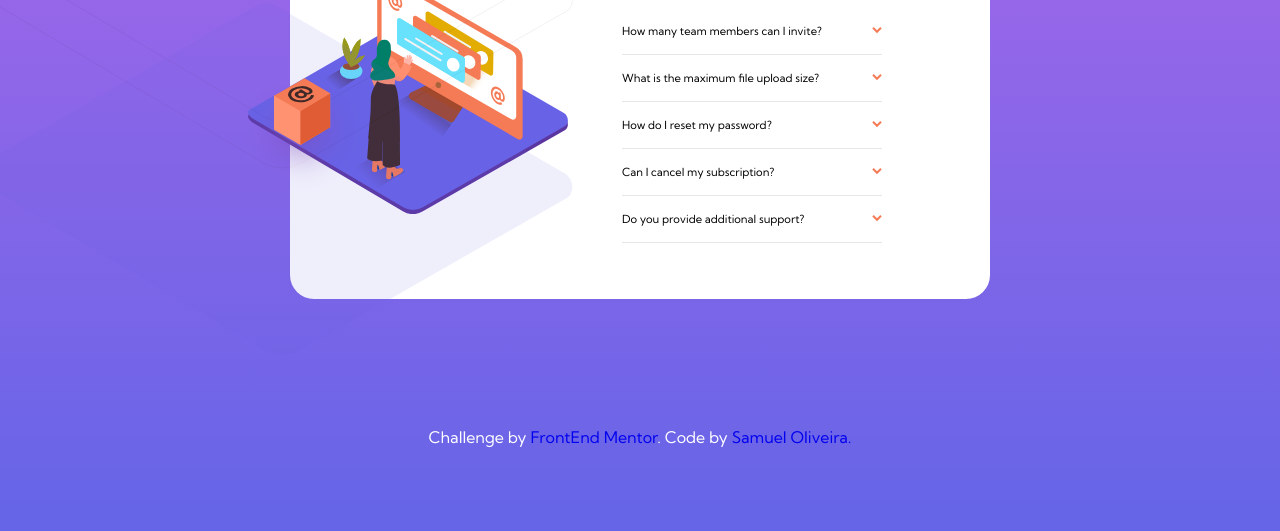
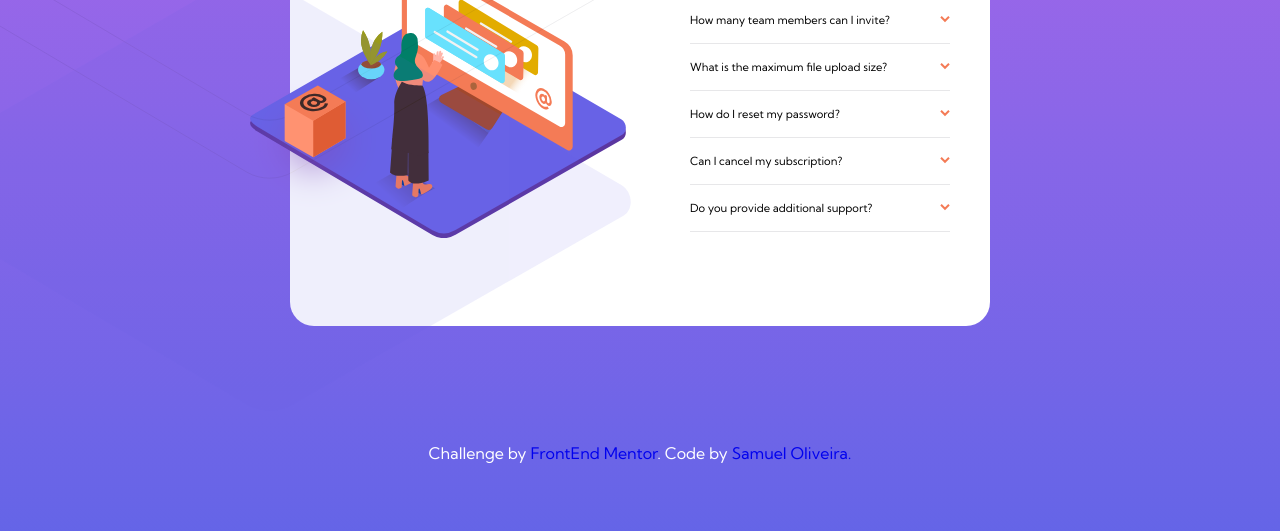
Before and after one commit to SamuelOliveiraa/faq-accordion-card, a plain HTML site: page index.html in a window 1280 px wide. Shown: the part 269-800 px from the top of the page. Drawn offline with nearby package versions, Linux system fonts and the light colour scheme.

Commit message:
Arrumei a responsividade do site

```diff
--- a/index.html
+++ b/index.html
@@ -28,16 +28,16 @@
         <div class="container">
             <div class="img-container">
                 <picture id="img">
-                    <source media="(min-width: 750px)" srcset="../images/illustration-woman-online-desktop.svg" width='320px'>
-                    <img src="../images/illustration-woman-online-mobile.svg" alt="Woman" width="360px">
+                    <source media="(min-width: 750px)" srcset="./images/illustration-woman-online-desktop.svg" width='320px'>
+                    <img src="./images/illustration-woman-online-mobile.svg" alt="Woman">
                 </picture>
 
                 <picture id="shadow-img">
                     <source media="(min-width: 750px)" srcset="../images/bg-pattern-desktop.svg" width='600px'>
-                    <img src="../images/bg-pattern-mobile.svg" alt="Woman" width="315px">
+                    <img src="../images/bg-pattern-mobile.svg" alt="Woman">
                 </picture>
 
-                <img src="../images/illustration-box-desktop.svg" alt="box" id="box" width="120px">
+                <img src="../images/illustration-box-desktop.svg" alt="box" id="box" width="130px">
             </div>
 
             <div class="text">
--- a/style/style.css
+++ b/style/style.css
@@ -31,33 +31,44 @@ html, body{
 /*  CONTAINER */
 .big-box{
     position: relative;
-    padding: 2rem;
+    padding: 1.3rem;
     margin: 6rem auto;
 }
 .container{
     background: white;
-    width: 90%;
+    max-width: 450px;
     border-radius: 1.5rem;
     margin: 0 auto;
     margin-top: 2rem;
 }
 .container .img-container{
-    width: 390px;
+    max-width: 400px;
     margin: 0 auto;
+    margin-bottom: 40%;
+    position: relative;
+    display: flex;
+    flex-direction: column;
+    justify-content: center;
 }
 .container .img-container #box{
     display: none;
 }
 .container #img{
-    display: inline-block;
-    margin-top: -38%;
-    margin-right: -5%;
+    width: 100%;
+    display: flex;
+    flex-direction: column;
+    justify-content: center;
+    position: absolute;
 }
-.container #shadow-img{
-    display: inline-block;
-    margin-top: -100%;
-    margin-bottom: 5%;
-    margin-left: 11%;
+.container #img img{
+    width: 94%;
+}
+.container #shadow-img img{
+    width: 83%;
+    position: absolute;
+    top: 4px;
+    left: 52%;
+    transform: translate(-50%, 0);
 }
 
 /*  TEXT */
@@ -103,6 +114,7 @@ html, body{
 #reference a{
     text-decoration: none;
 }
+
 /* MEDIA QUERIE */
 @media screen and (min-width: 750px){
     body{
@@ -111,37 +123,40 @@ html, body{
     }
 
     .container{
-        min-width: 640px;
-        max-width: 700px;
+        min-width: 700px;
+        min-height: 400px;
         display: grid;
         grid-template-areas:
         "img text";
         padding: 0;
         gap: -13;
     }
-
+    /**/
     .container .img-container{
-        width: 320px;
+        width: 600px;
         height: 270px;
         grid-area: img;
         position: relative;
+        top: 50%;
+        transform: translate(0, -70%);
     }
     .container .img-container #box{
         position: absolute;
         display: block;
-        top: 63%;
-        left: -17%;
+        top: 60%;
+        left: -10%;
     }
     .img-container #img{
         margin-top: 20%;
-        margin-left: -15%;
+        margin-left: -10%;
         display: inline-block;
     }
     .container #shadow-img{
+        width: 900px;
         display: block;
         position: absolute;
-        left: -112%;
-        top: 67%;
+        top: -91%;
+        left: -125%;
     }
 
     .text{
```
